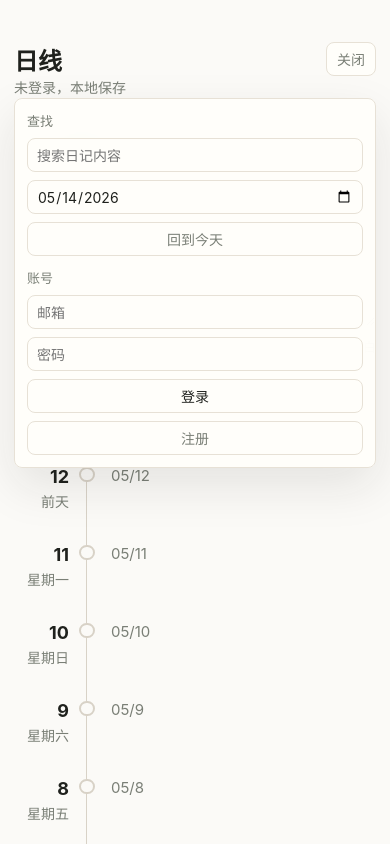
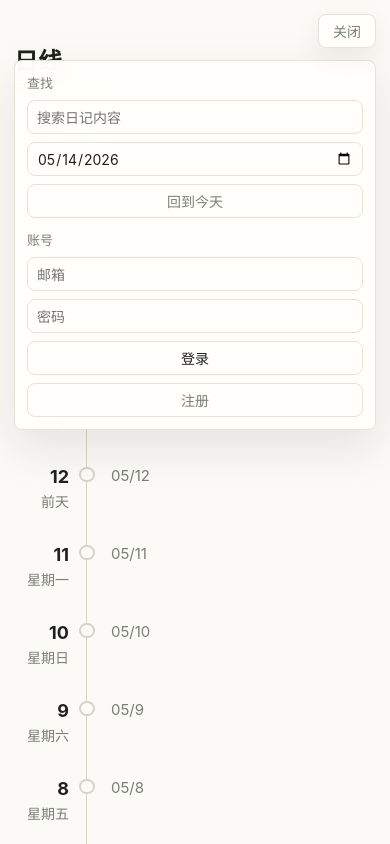
Before and after one commit to sigmagooner/sigmagoon1.0, a plain HTML site: page index.html in a window 390 px wide. Both pictures are taken after a click on the button "菜单". Shown: the top 844 px of the page. Drawn offline with nearby package versions, Linux system fonts and the light colour scheme.

Commit message:
Add files via upload

```diff
--- a/index.html
+++ b/index.html
@@ -7,9 +7,9 @@
     <meta name="apple-mobile-web-app-capable" content="yes" />
     <meta name="apple-mobile-web-app-title" content="日线" />
     <title>日线</title>
-    <link rel="manifest" href="manifest.webmanifest" />
-    <link rel="apple-touch-icon" href="icon-192.png" />
-    <link rel="stylesheet" href="styles.css" />
+    <link rel="manifest" href="manifest.webmanifest?v=2" />
+    <link rel="apple-touch-icon" href="icon-192.png?v=2" />
+    <link rel="stylesheet" href="styles.css?v=2" />
     <script src="https://cdn.jsdelivr.net/npm/@supabase/supabase-js@2"></script>
   </head>
   <body>
@@ -62,6 +62,6 @@
       </section>
     </main>
 
-    <script src="app.js"></script>
+    <script src="app.js?v=2"></script>
   </body>
 </html>
--- a/service-worker.js
+++ b/service-worker.js
@@ -1,4 +1,4 @@
-const CACHE_NAME = "timeline-diary-v1";
+const CACHE_NAME = "timeline-diary-v2";
 const APP_SHELL = [
   "/",
   "/index.html",
--- a/styles.css
+++ b/styles.css
@@ -306,11 +306,24 @@ input:focus {
     margin-bottom: 30px;
   }
 
+  .menu-button {
+    position: fixed;
+    z-index: 30;
+    top: max(14px, env(safe-area-inset-top));
+    right: 14px;
+    min-width: 58px;
+    background: rgba(255, 254, 250, 0.96);
+    box-shadow: 0 8px 24px rgba(31, 33, 29, 0.08);
+  }
+
   .menu-panel {
-    top: 98px;
-    right: 0;
-    left: 0;
-    width: 100%;
+    position: fixed;
+    top: calc(max(14px, env(safe-area-inset-top)) + 46px);
+    right: 14px;
+    left: 14px;
+    width: auto;
+    max-height: min(72vh, 560px);
+    overflow: auto;
   }
 
   .auth-form,
```
